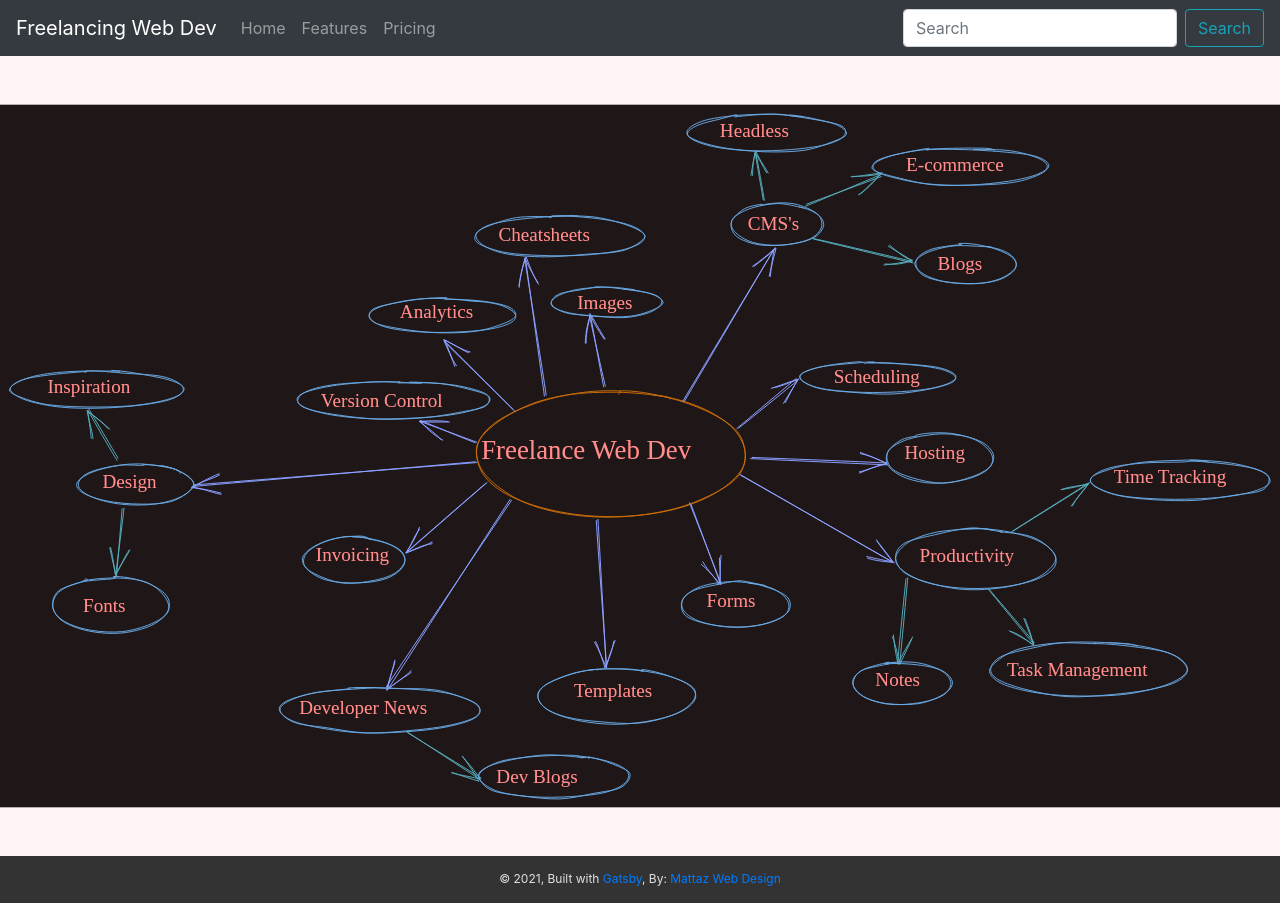
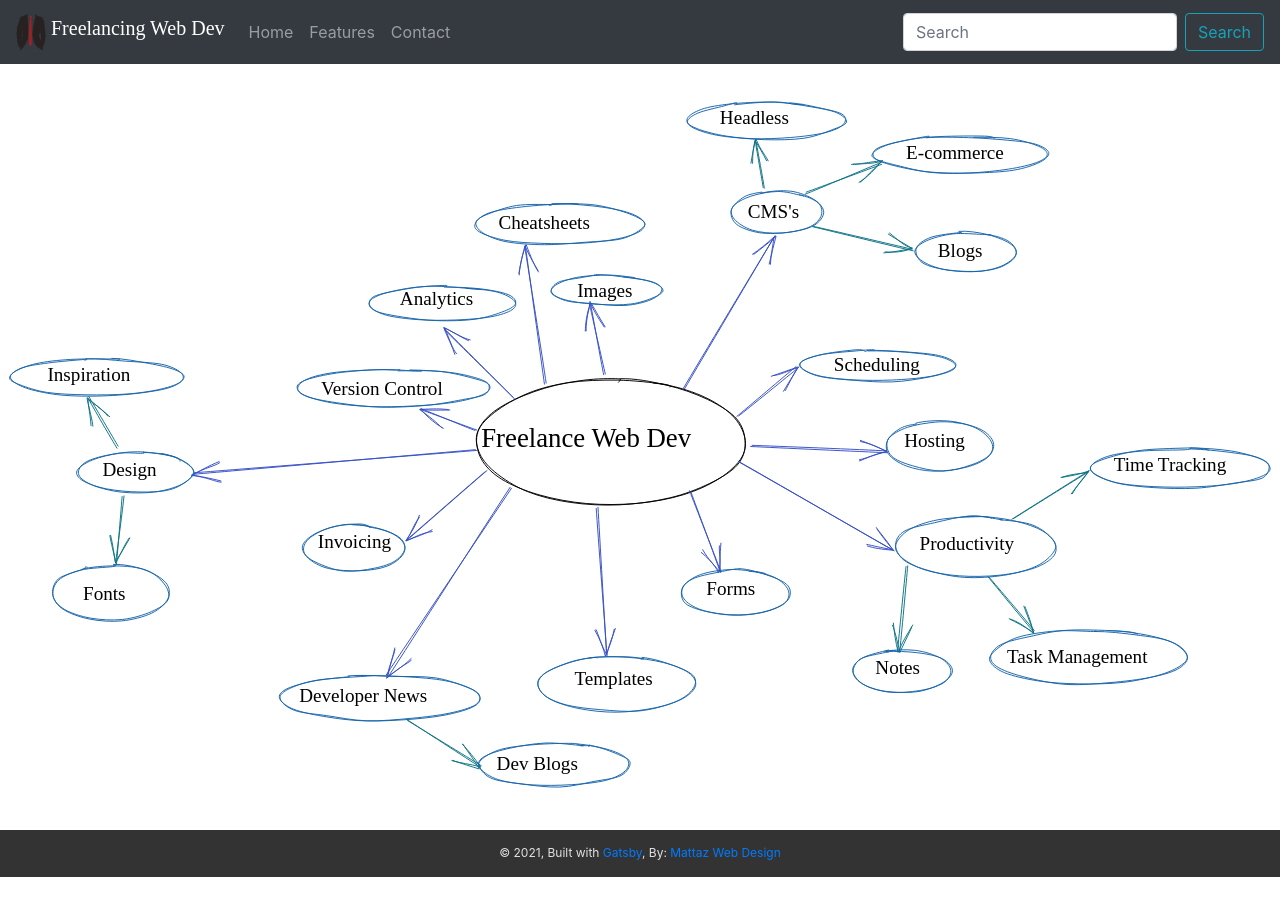
Before and after one commit to Cipher-Coder/freelance-web-dev, a Gatsby site: page / in a window 1280 px wide. After the commit the page ends 877 px from the top, so only its background shows below. Built offline with nearby package versions, Linux system fonts and the light colour scheme; Gatsby itself is replaced by a stand-in of ours; a web font is replaced by a local one.

Commit message:
Working on SVG

```diff
--- a/src/components/Navigation.js
+++ b/src/components/Navigation.js
@@ -2,15 +2,25 @@ import * as React from 'react'
 import PropTypes from 'prop-types'
 
 import { Navbar, Nav, Form, FormControl, Button } from 'react-bootstrap'
+import smallLogo from '../images/logo3.png'
 
 const Navigation = ({ siteTitle }) => (
   <>
     <Navbar bg="dark" variant="dark">
-      <Navbar.Brand href="#home">{siteTitle}</Navbar.Brand>
+      <Navbar.Brand href="/" style={{ fontFamily: `cursive` }}>
+        <img
+          alt=""
+          src={smallLogo}
+          width="30"
+          height="30"
+          className="d-inline-block align-top"
+        />{' '}
+        {siteTitle}
+      </Navbar.Brand>
       <Nav className="mr-auto">
         <Nav.Link href="#home">Home</Nav.Link>
         <Nav.Link href="#features">Features</Nav.Link>
-        <Nav.Link href="#pricing">Pricing</Nav.Link>
+        <Nav.Link href="#contact">Contact</Nav.Link>
       </Nav>
       <Form inline>
         <FormControl type="text" placeholder="Search" className="mr-sm-2" />
--- a/src/pages/index.js
+++ b/src/pages/index.js
@@ -4,7 +4,7 @@ import * as React from 'react'
 
 import Layout from '../components/Layout'
 import SEO from '../components/Seo'
-import backgroundImage from '../images/darkWebDev.svg'
+import backgroundImage from '../images/lightWebDev.svg'
 
 const IndexPage = () => (
   <Layout>
@@ -12,14 +12,12 @@ const IndexPage = () => (
     <div
       className="svg-background"
       style={{
-        backgroundColor: `#fff5f5`,
-        fliter: `hue-rotate(180deg) invert(93%)`,
+        backgroundColor: `#ffffff`,
       }}>
-      <img
-        src={backgroundImage}
-        alt="Sketch of catagories"
-        style={{ width: `100vw`, height: `100vh` }}
-      />
+      <object
+        data={backgroundImage}
+        alt="Map of topics"
+        style={{ width: `100vw`, height: `95vh` }}></object>
       {/* <StaticImage
       src="../images/darkWebDev.svg"
       quality={95}
```
Also changed, not shown: src/images/lightWebDev.svg (added).
